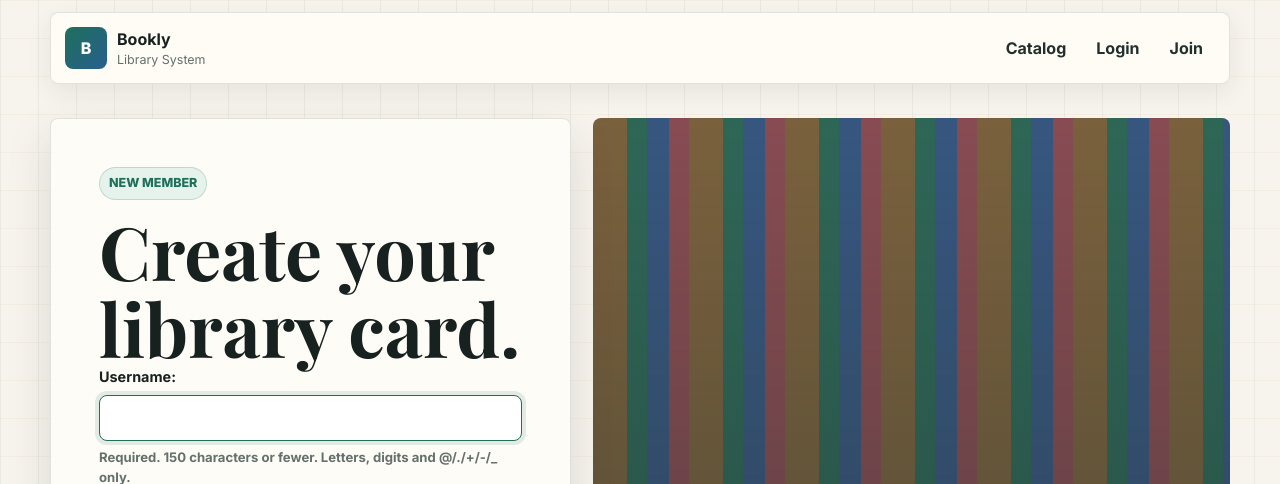
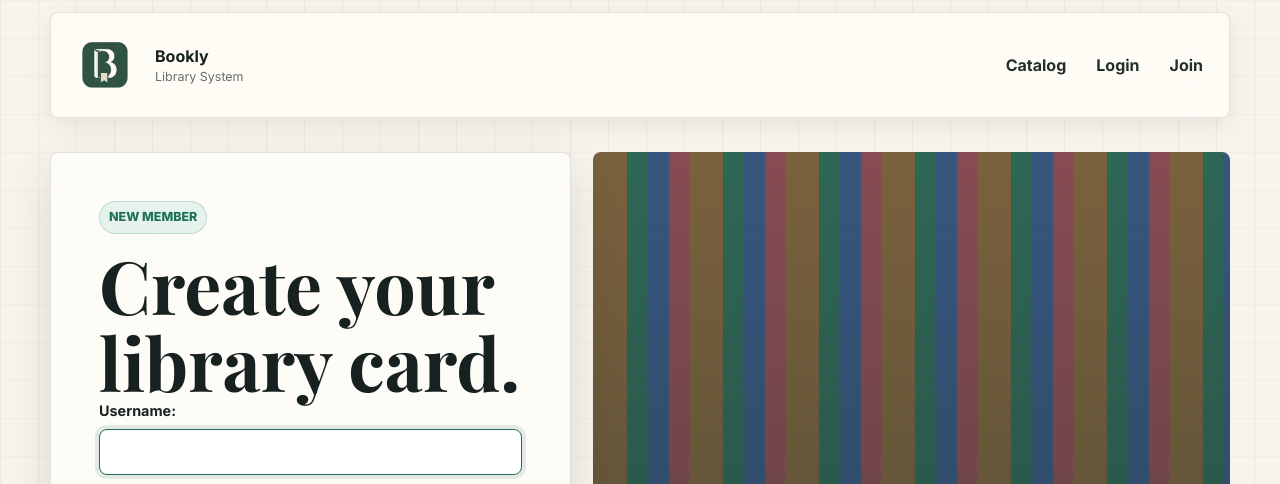
Before and after one commit to Atvee/Bookly, a Django app: page /accounts/register/ in a window 1280 px wide. Shown: the top 484 px of the page. Run offline with Django 5.2, Linux system fonts and the light colour scheme.

Commit message:
added logo

```diff
--- a/static/css/styles.css
+++ b/static/css/styles.css
@@ -1316,4 +1316,6 @@ th {
     right: 12px;
     width: auto;
   }
+
+
 }
--- a/templates/base.html
+++ b/templates/base.html
@@ -15,7 +15,7 @@
   <div class="app-shell">
     <header class="site-header">
       <a class="brand" href="{% url 'catalog:home' %}">
-        <span class="brand-mark">B</span>
+        <img src="{% static 'images/Booklylogo.png' %}" alt="Bookly" height="80">
         <span>
           <strong>Bookly</strong>
           <small>Library System</small>
```
Also changed, not shown: static/images/Booklylogo.png (added).
